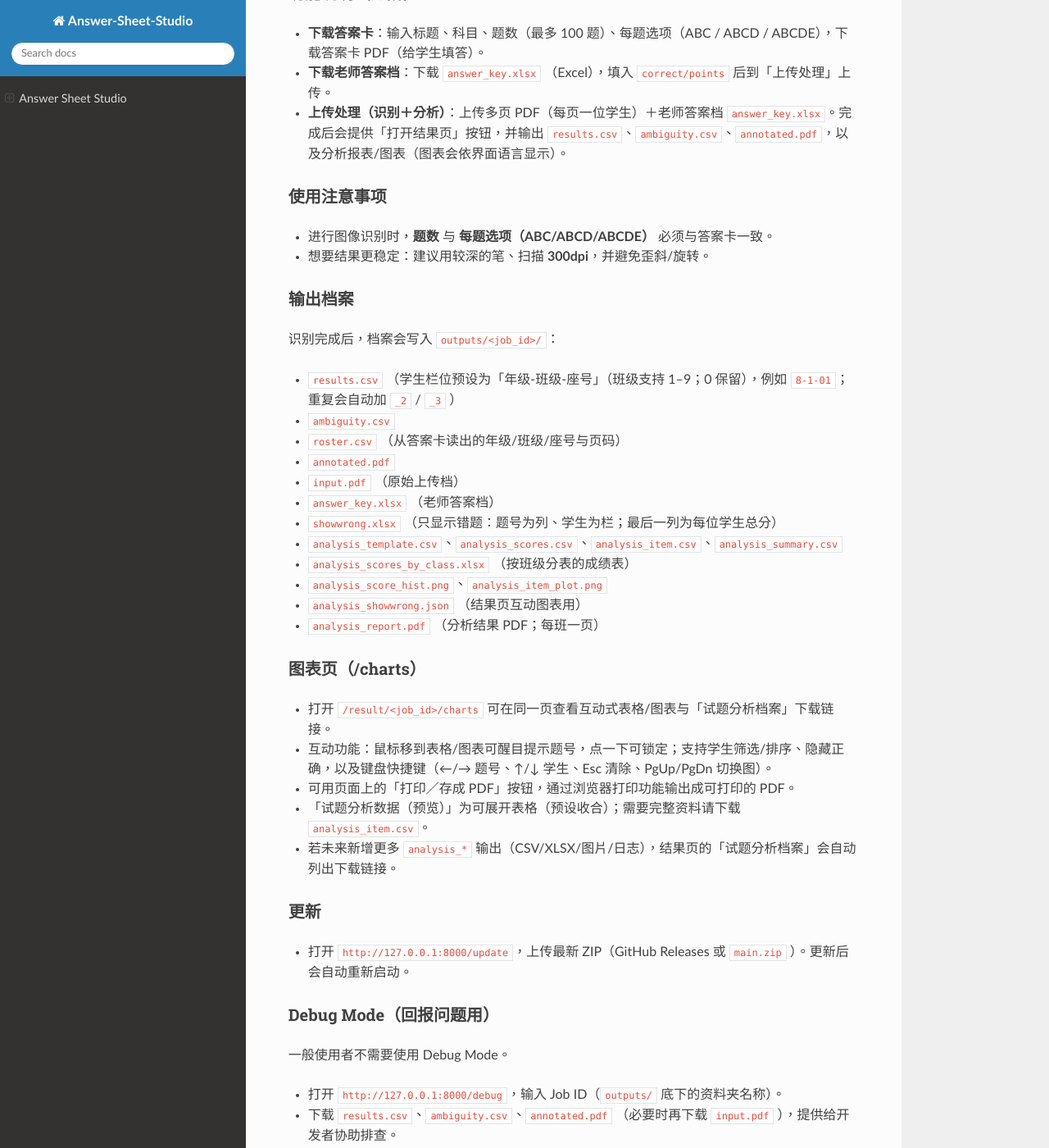
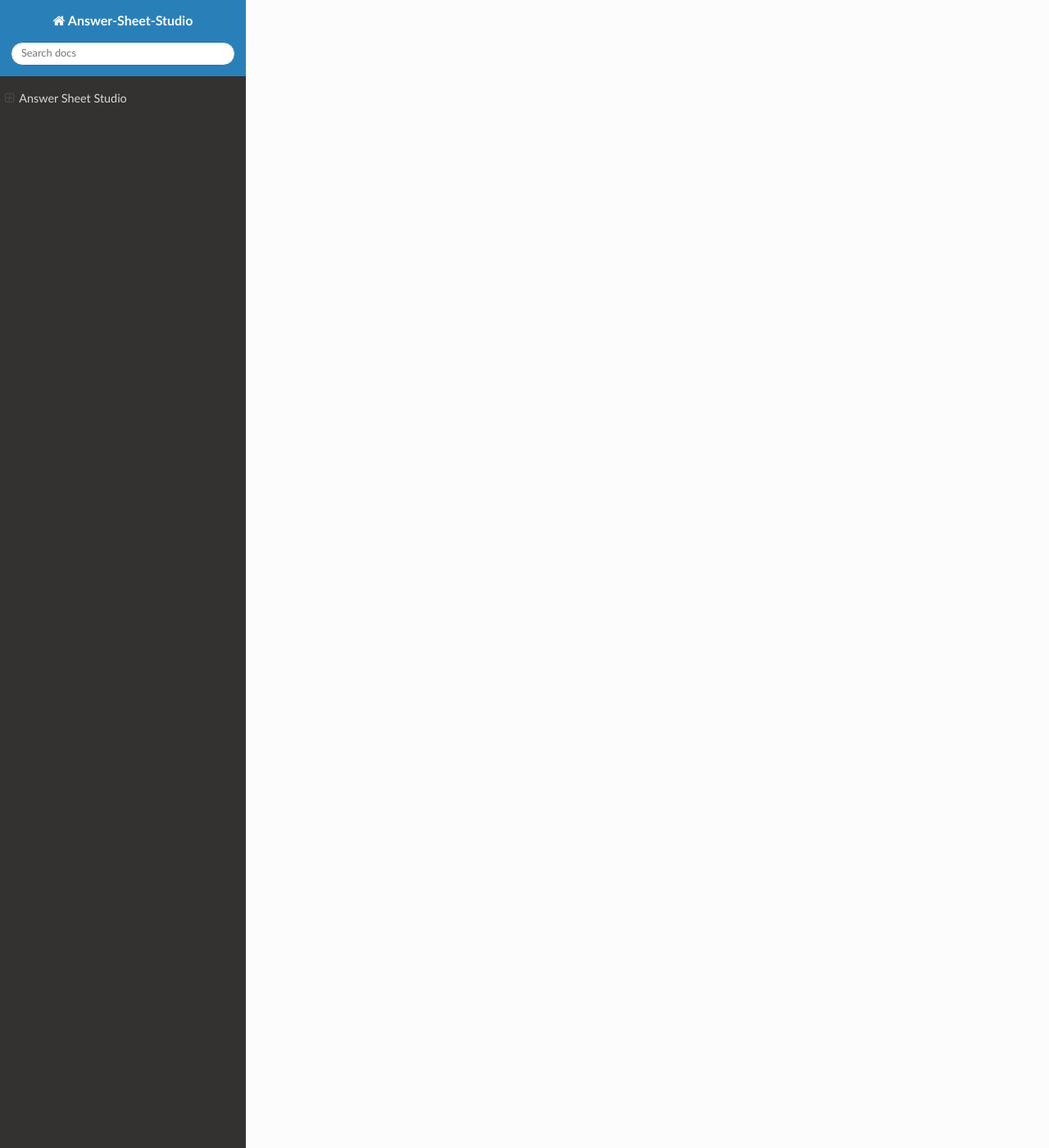
Before and after one commit to Abieskawa/answer-sheet-studio, a Sphinx documentation site: the page built from source/index.rst, in a window 1280 px wide and 1400 px high, scrolled down 7105 px. Shown: the whole window at 82% size. Built offline with Sphinx 7.4.7 and the Read the Docs theme 3.1.0, drawn with Linux system fonts in a browser that asks for light colours; some of the changed text lies outside the part shown.

```diff
--- a/source/conf.py
+++ b/source/conf.py
@@ -25,8 +25,8 @@ exclude_patterns = []
 _rtd_language = os.environ.get('READTHEDOCS_LANGUAGE', '').strip().lower()
 if _rtd_language in {'zh-tw', 'zh_tw', 'zh-hant'}:
     language = 'zh_TW'
-elif _rtd_language in {'zh-cn', 'zh_cn', 'zh-hans'}:
-    language = 'zh_CN'
+elif _rtd_language.startswith("zh"):
+    language = 'zh_TW'
 elif _rtd_language:
     language = _rtd_language.replace('-', '_')
 else:
@@ -54,10 +54,9 @@ html_static_path = ['_static']
 
 latex_engine = 'xelatex'
 
-_prefer_sc = str(language).strip().lower().startswith("zh_cn")
-_cjk_first = "Noto Sans CJK SC" if _prefer_sc else "Noto Sans CJK TC"
-_cjk_second = "Noto Sans CJK TC" if _prefer_sc else "Noto Sans CJK SC"
-_pingfang = "PingFang SC" if _prefer_sc else "PingFang TC"
+_cjk_first = "Noto Sans CJK TC"
+_cjk_second = "Noto Sans CJK SC"
+_pingfang = "PingFang TC"
 
 latex_elements = {
     'preamble': r"""
--- a/source/index.rst
+++ b/source/index.rst
@@ -227,101 +227,3 @@ Creates a fake teacher answer key and writes all outputs under ``outputs/<job_id
 - With a sample scan: ``python scripts/e2e_demo.py --input test/八年級期末掃描.pdf``
 - Without a scan: ``python scripts/e2e_demo.py --synthetic-pages 8``
 - Open ``http://127.0.0.1:8000/result/<job_id>/charts`` (if the server is running)
-
-.. _zh-hans:
-
-简体中文
---------
-
-`点此下载程序（ZIP） <https://github.com/Abieskawa/answer-sheet-studio/archive/refs/heads/main.zip>`_
-
-`GitHub Releases（推荐） <https://github.com/Abieskawa/answer-sheet-studio/releases/latest>`_
-
-Answer Sheet Studio 让老师可以生成可打印的答案卡，并在本机进行图像识别（不会上传到云端）。
-
-最简单开始（推荐）
-~~~~~~~~~~~~~~~~~~
-
-#. 下载 ZIP 并解压缩。
-#. macOS：双击 ``start_mac.command``；Windows：双击 ``start_windows.vbs``。
-#. 若尚未安装 Python，启动器会提示下载/安装官方 Python（依照画面一路确认即可）。
-#. 安装完成后再执行一次启动器；浏览器会自动打开 ``http://127.0.0.1:8000``。用完关闭浏览器即可；若之后看到 ``ERR_CONNECTION_REFUSED`` /「127.0.0.1 拒绝连接」，请再双击启动器重新启动。
-#. 在网页里先下载并打印「答案卡 PDF」（给学生填答）；需要批改/分析时再下载 ``answer_key.xlsx`` （老师答案档）填写 ``correct/points``，到「上传处理」上传扫描 PDF + ``answer_key.xlsx``。
-
-系统需求
-~~~~~~~~
-
-- macOS 13+ 或 Windows 11
-- Python 3.10+（建议 3.11；支持 3.10–3.13）。若尚未安装 Python，启动器可协助下载官方安装程序。
-- Windows 安装 Python 时请勾选「Add python.exe to PATH」（并保留 ``py`` launcher）
-- 第一次安装需要网络下载 Python 套件（FastAPI、PyMuPDF、OpenCV、NumPy 等）
-
-功能说明（进阶）
-~~~~~~~~~~~~~~~~
-
-- **下载答案卡**：输入标题、科目、题数（最多 100 题）、每题选项（ABC / ABCD / ABCDE），下载答案卡 PDF（给学生填答）。
-- **下载老师答案档**：下载 ``answer_key.xlsx`` （Excel），填入 ``correct/points`` 后到「上传处理」上传。
-- **上传处理（识别＋分析）**：上传多页 PDF（每页一位学生）＋老师答案档 ``answer_key.xlsx``。完成后会提供「打开结果页」按钮，并输出 ``results.csv``、``ambiguity.csv``、``annotated.pdf``，以及分析报表/图表（图表会依界面语言显示）。
-
-使用注意事项
-~~~~~~~~~~~~
-
-- 进行图像识别时，**题数** 与 **每题选项（ABC/ABCD/ABCDE）** 必须与答案卡一致。
-- 想要结果更稳定：建议用较深的笔、扫描 **300dpi**，并避免歪斜/旋转。
-
-输出档案
-~~~~~~~~
-
-识别完成后，档案会写入 ``outputs/<job_id>/``：
-
-- ``results.csv`` （学生栏位预设为「年级-班级-座号」（班级支持 1–9；0 保留），例如 ``8-1-01``；重复会自动加 ``_2`` / ``_3`` ）
-- ``ambiguity.csv``
-- ``roster.csv`` （从答案卡读出的年级/班级/座号与页码）
-- ``annotated.pdf``
-- ``input.pdf`` （原始上传档）
-- ``answer_key.xlsx`` （老师答案档）
-- ``showwrong.xlsx`` （只显示错题：题号为列、学生为栏；最后一列为每位学生总分）
-- ``analysis_template.csv``、``analysis_scores.csv``、``analysis_item.csv``、``analysis_summary.csv``
-- ``analysis_scores_by_class.xlsx`` （按班级分表的成绩表）
-- ``analysis_score_hist.png``、``analysis_item_plot.png``
-- ``analysis_showwrong.json`` （结果页互动图表用）
-- ``analysis_report.pdf`` （分析结果 PDF；每班一页）
-
-图表页（/charts）
-~~~~~~~~~~~~~~~~~
-
-- 打开 ``/result/<job_id>/charts`` 可在同一页查看互动式表格/图表与「试题分析档案」下载链接。
-- 互动功能：鼠标移到表格/图表可醒目提示题号，点一下可锁定；支持学生筛选/排序、隐藏正确，以及键盘快捷键（←/→ 题号、↑/↓ 学生、Esc 清除、PgUp/PgDn 切换图）。
-- 可用页面上的「打印／存成 PDF」按钮，通过浏览器打印功能输出成可打印的 PDF。
-- 「试题分析数据（预览）」为可展开表格（预设收合）；需要完整资料请下载 ``analysis_item.csv``。
-- 若未来新增更多 ``analysis_*`` 输出（CSV/XLSX/图片/日志），结果页的「试题分析档案」会自动列出下载链接。
-
-更新
-~~~~
-
-- 打开 ``http://127.0.0.1:8000/update``，上传最新 ZIP（GitHub Releases 或 ``main.zip`` ）。更新后会自动重新启动。
-
-Debug Mode（回报问题用）
-~~~~~~~~~~~~~~~~~~~~~~~~
-
-一般使用者不需要使用 Debug Mode。
-
-- 打开 ``http://127.0.0.1:8000/debug``，输入 Job ID（``outputs/`` 底下的资料夹名称）。
-- 下载 ``results.csv``、``ambiguity.csv``、``annotated.pdf`` （必要时再下载 ``input.pdf`` ），提供给开发者协助排查。
-
-疑难排解
-~~~~~~~~
-
-- 若看到 ``ERR_CONNECTION_REFUSED`` /「127.0.0.1 拒绝连接」，请再双击启动器（ ``start_mac.command`` / ``start_windows.vbs`` ）重新启动。
-- **pip install failed** – 检查 launcher log，确认有网络、Python 版本为 3.10+；若你是 Python 3.14，建议改用 3.10–3.13。
-- **Port already in use / permission denied** – 启动器会检查 port。
-- **Server not opening** – 先看 launcher log 找出错误；也可以在终端机执行 ``python run_app.py`` （需先在同一环境安装 requirements）方便除错。
-
-E2E Demo（跑完整流程）
-~~~~~~~~~~~~~~~~~~~~
-
-会自动产生「假老师答案档」并把所有输出写到 ``outputs/<job_id>/``：
-
-- 有范例扫描档时：``python scripts/e2e_demo.py --input test/八年級期末掃描.pdf``
-- 没有扫描档时：``python scripts/e2e_demo.py --synthetic-pages 8``
-- 依照程式输出提示打开 ``http://127.0.0.1:8000/result/<job_id>/charts``（若服务器已启动）
```
Also changed, not shown: other parts of source/index.rst (+1 -1 lines), README.md (+4 -112 lines), 5 other files.
